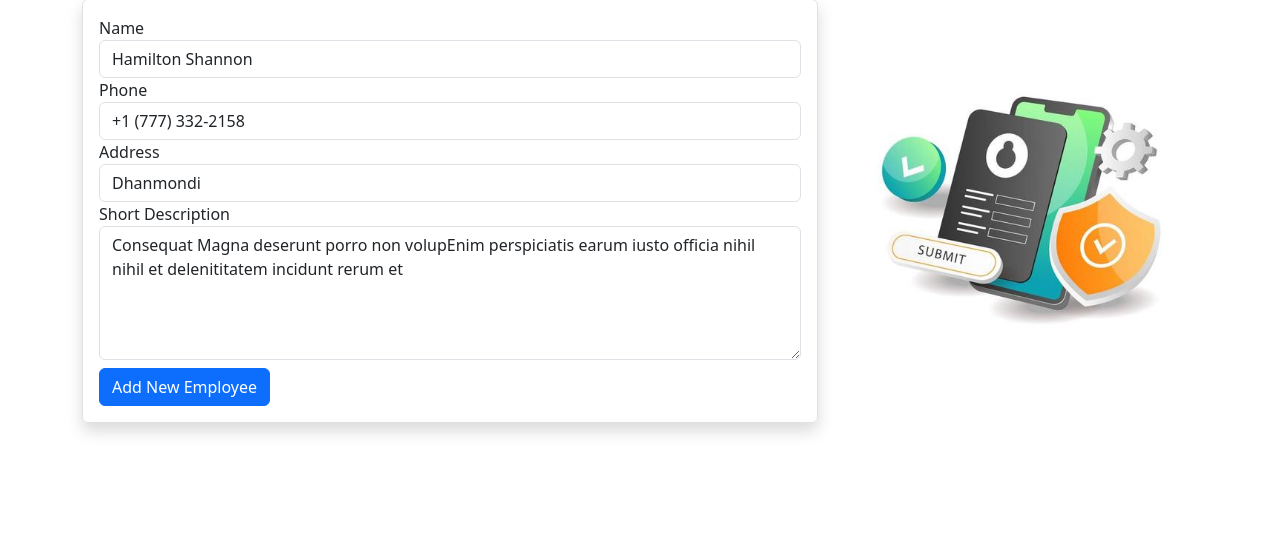
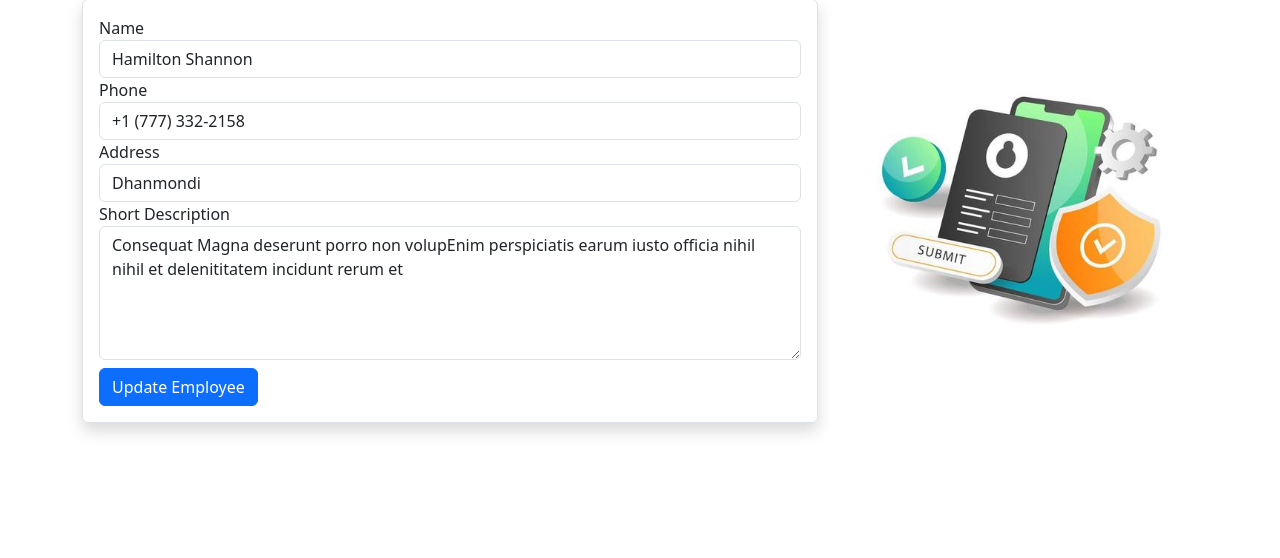
Before and after one commit to Badsha-ugv/Ostad-Assignment-2, a Django app: page /4/update/ in a window 1280 px wide. Shown: the part 65-623 px from the top of the page. Run offline with Django 5.2, Linux system fonts and the light colour scheme; data comes from the database, SQL or seed files in the repository; some libraries are stand-ins or nearby versions.

Commit message:
button text change

```diff
--- a/employee/templates/employee/update.html
+++ b/employee/templates/employee/update.html
@@ -56,7 +56,7 @@
 
 
 
-                <input class="mt-2 btn btn-primary " type="submit" value="Add New Employee">
+                <input class="mt-2 btn btn-primary " type="submit" value="Update Employee">
             </form>
         </div>
 
```
